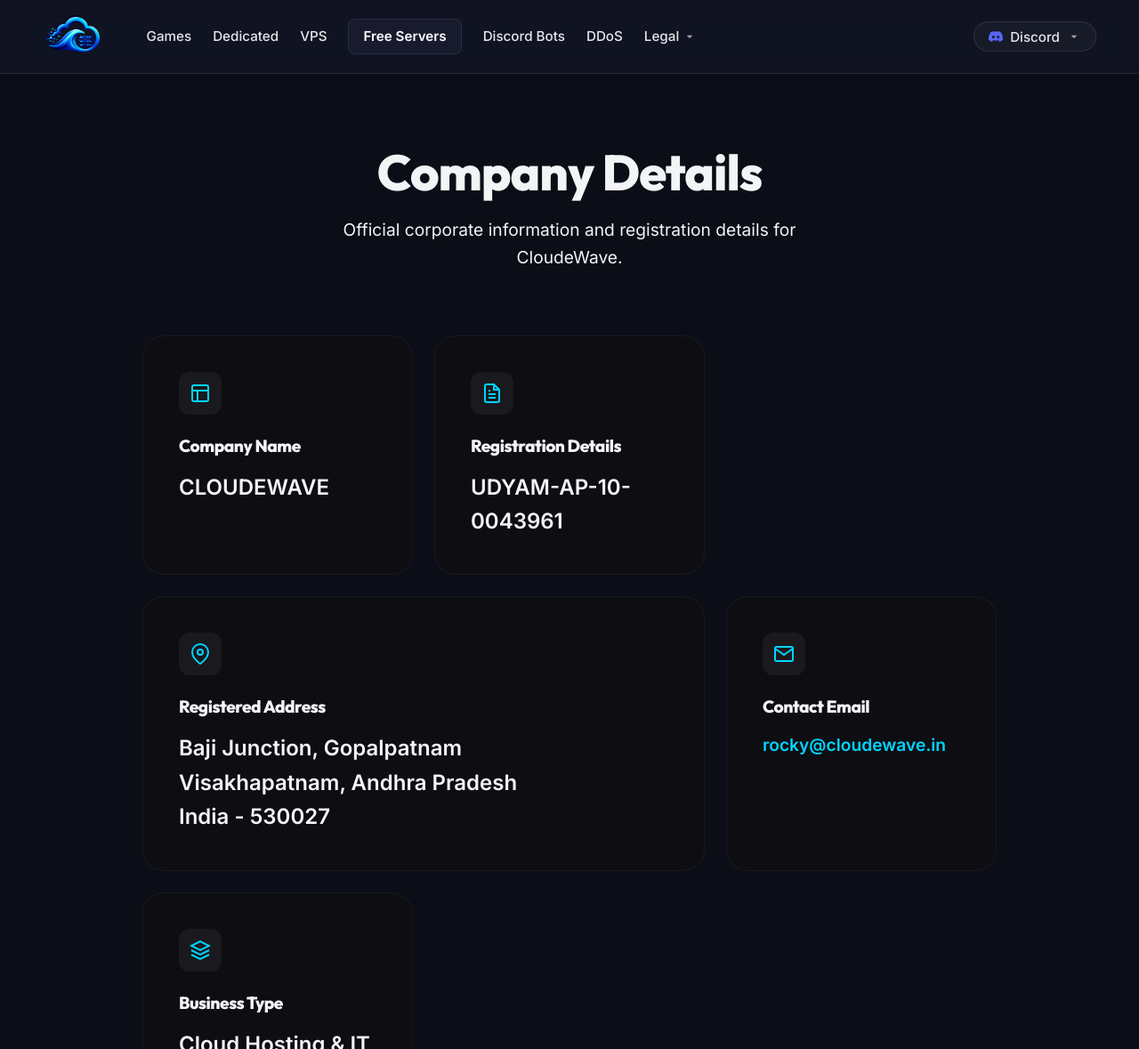
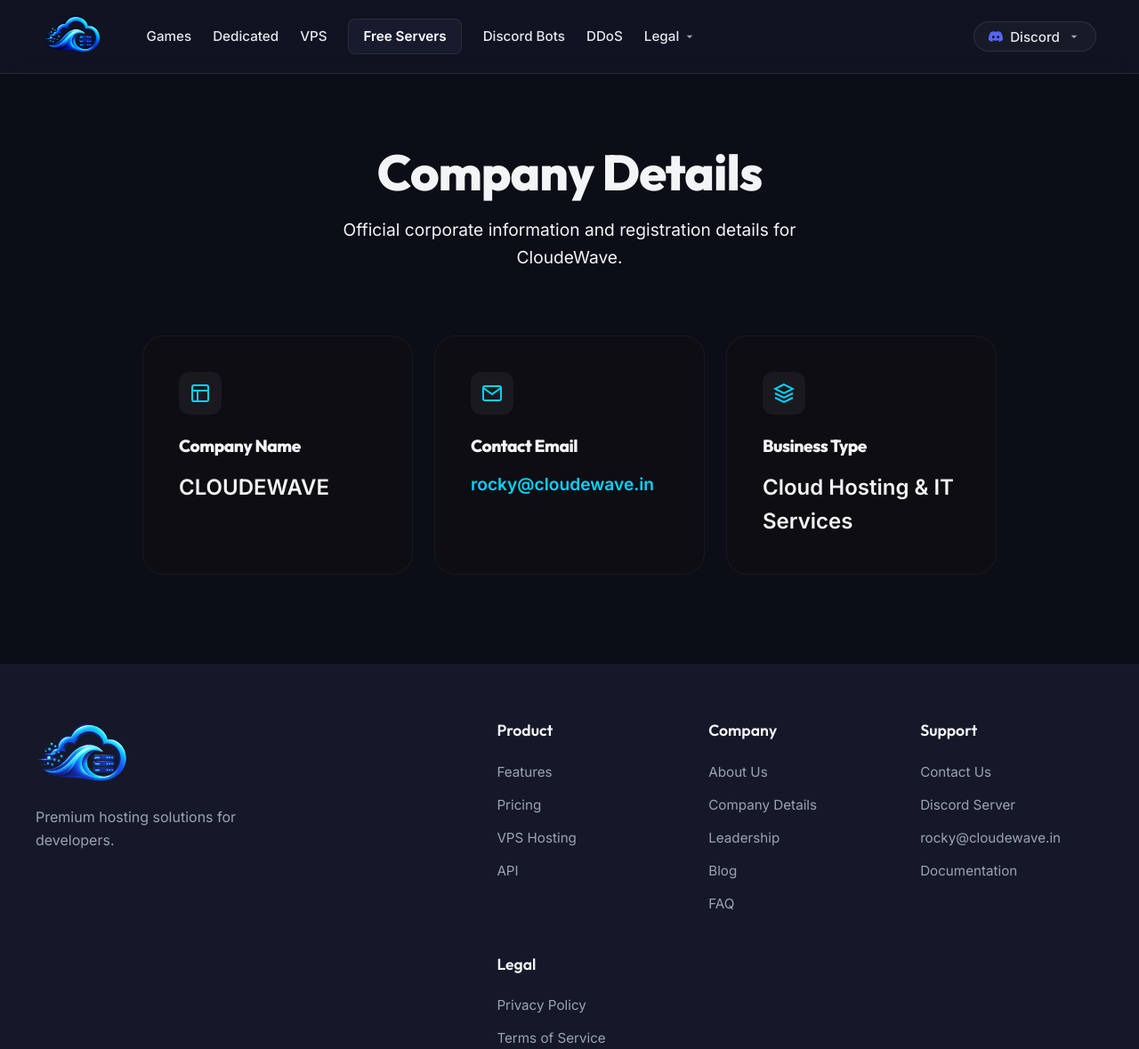
Before and after one commit to cloudewavein-dev/cdweb, a website: page company.html in a window 1280 px wide. Shown: the top 1179 px of the page at 89% size. Drawn offline with Linux system fonts and the light colour scheme.

Commit message:
Remove registration and address details from company.html

```diff
--- a/company.html
+++ b/company.html
@@ -106,21 +106,9 @@
                 <p class="bento-subtext" style="font-size: 1.5rem; color: var(--text-main); font-weight: 600;">CLOUDEWAVE</p>
             </div>
 
-            <div class="bento-box">
-                <div class="bento-icon">
-                    <svg width="24" height="24" viewBox="0 0 24 24" fill="none" stroke="currentColor" stroke-width="2"><path d="M14 2H6a2 2 0 0 0-2 2v16a2 2 0 0 0 2 2h12a2 2 0 0 0 2-2V8z"/><polyline points="14 2 14 8 20 8"/><line x1="16" y1="13" x2="8" y2="13"/><line x1="16" y1="17" x2="8" y2="17"/><polyline points="10 9 9 9 8 9"/></svg>
-                </div>
-                <h2 class="bento-heading" style="font-size: 1.2rem; color: var(--text-secondary);">Registration Details</h2>
-                <p class="bento-subtext" style="font-size: 1.5rem; color: var(--text-main); font-weight: 600;">UDYAM-AP-10-0043961</p>
-            </div>
 
-            <div class="bento-box" style="grid-column: span 2;">
-                <div class="bento-icon">
-                    <svg width="24" height="24" viewBox="0 0 24 24" fill="none" stroke="currentColor" stroke-width="2"><path d="M21 10c0 7-9 13-9 13s-9-6-9-13a9 9 0 0 1 18 0z"/><circle cx="12" cy="10" r="3"/></svg>
-                </div>
-                <h2 class="bento-heading" style="font-size: 1.2rem; color: var(--text-secondary);">Registered Address</h2>
-                <p class="bento-subtext" style="font-size: 1.5rem; color: var(--text-main); font-weight: 600;">Baji Junction, Gopalpatnam<br>Visakhapatnam, Andhra Pradesh<br>India - 530027</p>
-            </div>
+
+
 
             <div class="bento-box">
                 <div class="bento-icon">
```
